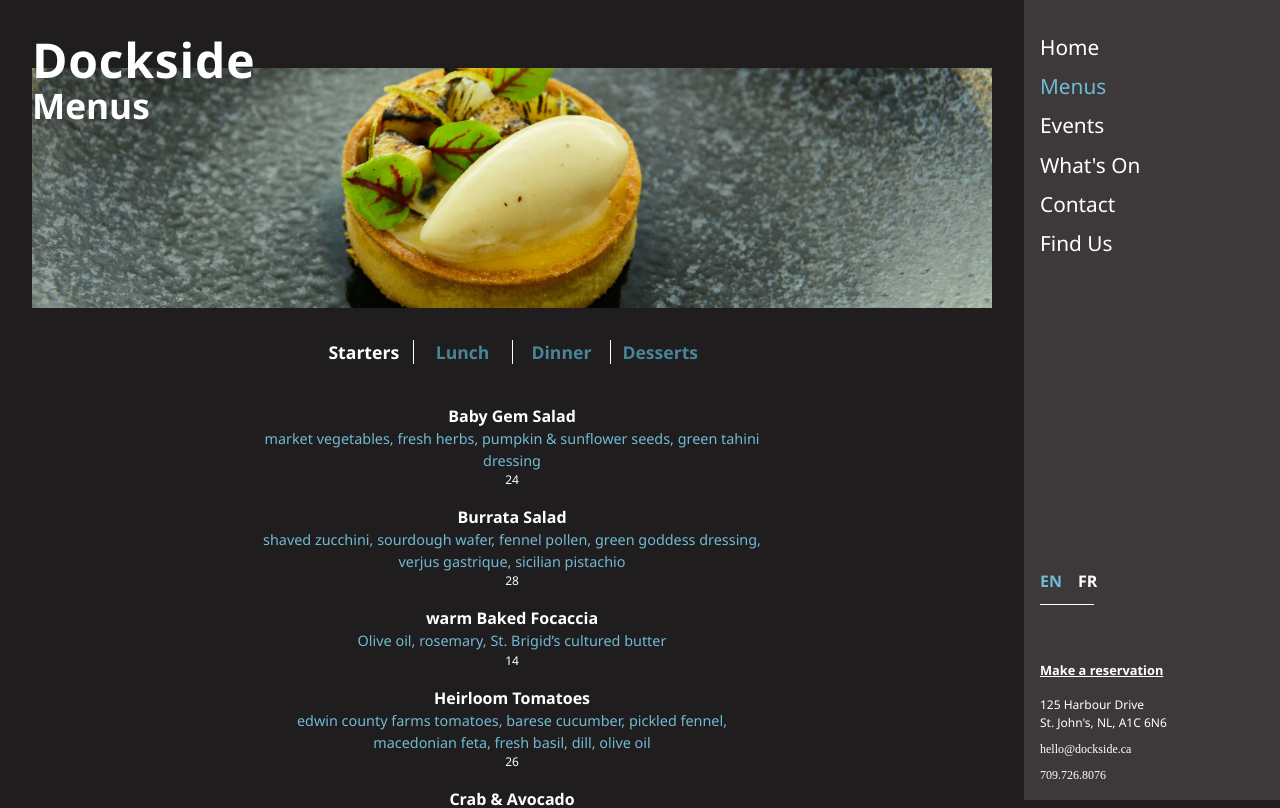
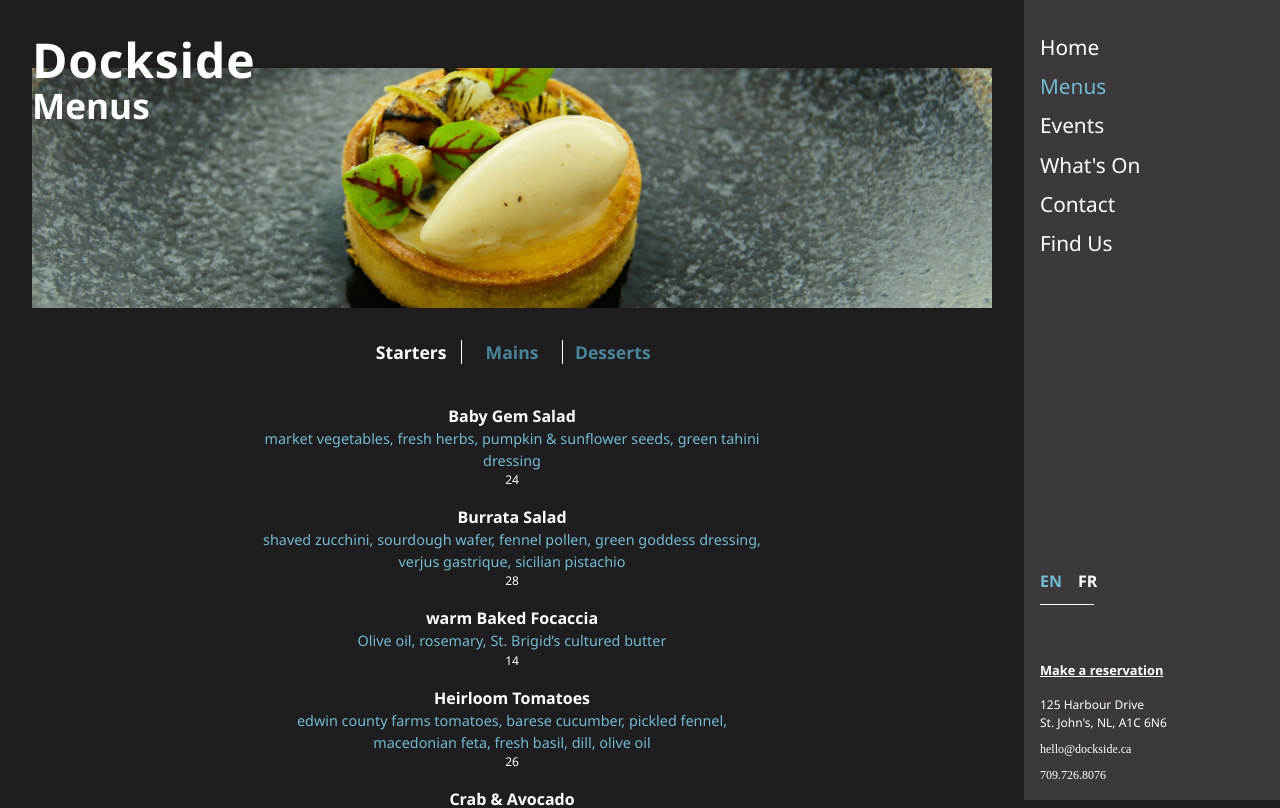
Before and after one commit to GarySimons/dockside, a React (Create React App) app: page /#/menus in a window 1280 px wide. Shown: the top 808 px of the page. Built offline with nearby package versions, Linux system fonts and the light colour scheme; some icons are missing; a web font is replaced by a local one.

Commit message:
Mains added to menu page instaed of Lunch & Dinner

```diff
--- /dev/null
+++ b/src/assets/data/menuMains.json
@@ -0,0 +1,37 @@
+[
+  {
+    "name": "Grilled Branzino",
+    "description": "swiss chard, zucchini crema, sweet drop pepper, pullman loaf crouton, lemon & brown butter sauce",
+    "price": "46"
+  },
+  {
+    "name": "Atlantic Halibut",
+    "description": "green asparagus, confit potato, pickled vegetables, wild leek hollandaise",
+    "price": "58"
+  },
+  {
+    "name": "Ahi Tuna Nicoise",
+    "description": "seared ahi tuna, french beans, soft boiled egg, endive, new potatoes, tonnato, grainy mustard & herb vinaigrette",
+    "price": "44"
+  },
+  {
+    "name": "Miso Glazed Black Cod",
+    "description": "roasted cauliflower & sesame emulsion, steamed greens, chili ponzu dressing, shiitake, lotus chips",
+    "price": "59"
+  },
+  {
+    "name": "Lobster Roll",
+    "description": "East Coast lobster, dill mayo, toasted milk bun, french fries",
+    "price": "46"
+  },
+  {
+    "name": "Cacio e Pepe",
+    "description": "fresh canestri pasta, kampot pepper, pecorino toscano, stracciatella, pickled pine nuts (v)",
+    "price": "36"
+  },
+  {
+    "name": "Lobster Spagetti",
+    "description": "half butter poached lobster, fresh squid ink pasta, fresh herbs, roasted lobster sauce",
+    "price": "62"
+  }
+]
--- a/src/components/MenuSelection.js
+++ b/src/components/MenuSelection.js
@@ -17,7 +17,6 @@ const MenuSection = ({ data = [], title }) => {
         justifyContent: "center",
         alignItems: "center",
         textAlign: "center",
-        width: "90vw",
         maxWidth: "500px",
       }}
     >
--- a/src/routes/Menus.js
+++ b/src/routes/Menus.js
@@ -15,7 +15,7 @@ import docksideImageDinner from "../assets/images/dockside-dinner.jpg";
 import docksideImageDessert from "../assets/images/dockside-dessert.jpg";
 import starterData from "../assets/data/menuStarter.json";
 import lunchData from "../assets/data/menuLunch.json";
-import dinnerData from "../assets/data/menuDinner.json";
+import mainsData from "../assets/data/menuMains.json";
 import dessertData from "../assets/data/menuDessert.json";
 
 function CustomTabPanel(props) {
@@ -138,7 +138,7 @@ const Menus = () => {
                 />
               </Box>
             </CustomTabPanel>
-            <CustomTabPanel value={value} index={2}>
+            {/* <CustomTabPanel value={value} index={2}>
               <Box
                 sx={{
                   width: "100",
@@ -156,8 +156,8 @@ const Menus = () => {
                   style={{ width: "100%", height: "100%", objectFit: "cover" }}
                 />
               </Box>
-            </CustomTabPanel>
-            <CustomTabPanel value={value} index={3}>
+            </CustomTabPanel> */}
+            <CustomTabPanel value={value} index={2}>
               <Box
                 sx={{
                   width: "100",
@@ -177,8 +177,7 @@ const Menus = () => {
               </Box>
             </CustomTabPanel>
           </Box>
-          <Box sx={{ width: "100%" }}>
-            <Box sx={{}}>
+          <Box sx={{ width: "100" }}>
             <Box
               sx={{
                 display: "flex",
@@ -192,6 +191,8 @@ const Menus = () => {
                 textColor="#ffffff"
                 indicatorColor="#70bbd3"
                 sx={{
+                  display: "flex",
+                  flexDirection: "column",
                   "& .MuiTabs-indicator": {
                     backgroundColor: "",
                     height: 3,
@@ -205,7 +206,7 @@ const Menus = () => {
                   sx={{
                     flex: 1,
                     fontWeight: "600",
-                      fontSize: "1.1rem",
+                    fontSize: isMobile ? "0.9rem" : "1.1rem",
                     textTransform: "none",
                     color: " #488599",
                     borderRight: "0.1rem solid #ffffff",
@@ -217,31 +218,13 @@ const Menus = () => {
                   }}
                 />
                 <Tab
-                    label={t("Lunch")}
+                  label={t("Mains")}
                   {...a11yProps(1)}
                   disableRipple
                   sx={{
                     flex: 1,
                     fontWeight: "600",
-                      fontSize: "1.1rem",
-                      textTransform: "none",
-                      color: " #488599",
-                      borderRight: "0.1rem solid #ffffff",
-                      minHeight: "1rem",
-                      height: "1rem",
-                      "&.Mui-selected": {
-                        color: "#ffffff",
-                      },
-                    }}
-                  />
-                  <Tab
-                    label={t("Dinner")}
-                    {...a11yProps(2)}
-                    disableRipple
-                    sx={{
-                      flex: 1,
-                      fontWeight: "600",
-                      fontSize: "1.1rem",
+                    fontSize: isMobile ? "0.9rem" : "1.1rem",
                     textTransform: "none",
                     color: " #488599",
                     borderRight: "0.1rem solid #ffffff",
@@ -254,12 +237,12 @@ const Menus = () => {
                 />
                 <Tab
                   label={t("Desserts")}
-                    {...a11yProps(3)}
+                  {...a11yProps(2)}
                   disableRipple
                   sx={{
                     flex: 1,
                     fontWeight: "600",
-                      fontSize: "1.1rem",
+                    fontSize: isMobile ? "0.9rem" : "1.1rem",
                     textTransform: "none",
                     color: " #488599",
                     minHeight: "1rem",
@@ -271,7 +254,7 @@ const Menus = () => {
                 />
               </Tabs>
             </Box>
-            </Box>
+
             <Box
               sx={{
                 display: "flex",
@@ -283,12 +266,9 @@ const Menus = () => {
                 <MenuSection data={starterData} />
               </CustomTabPanel>
               <CustomTabPanel value={value} index={1}>
-                <MenuSection data={lunchData} />
+                <MenuSection data={mainsData} />
               </CustomTabPanel>
               <CustomTabPanel value={value} index={2}>
-                <MenuSection data={dinnerData} />
-              </CustomTabPanel>
-              <CustomTabPanel value={value} index={3}>
                 <MenuSection data={dessertData} />
               </CustomTabPanel>
             </Box>
```
Lines whose indentation alone changed are shown as unchanged.
